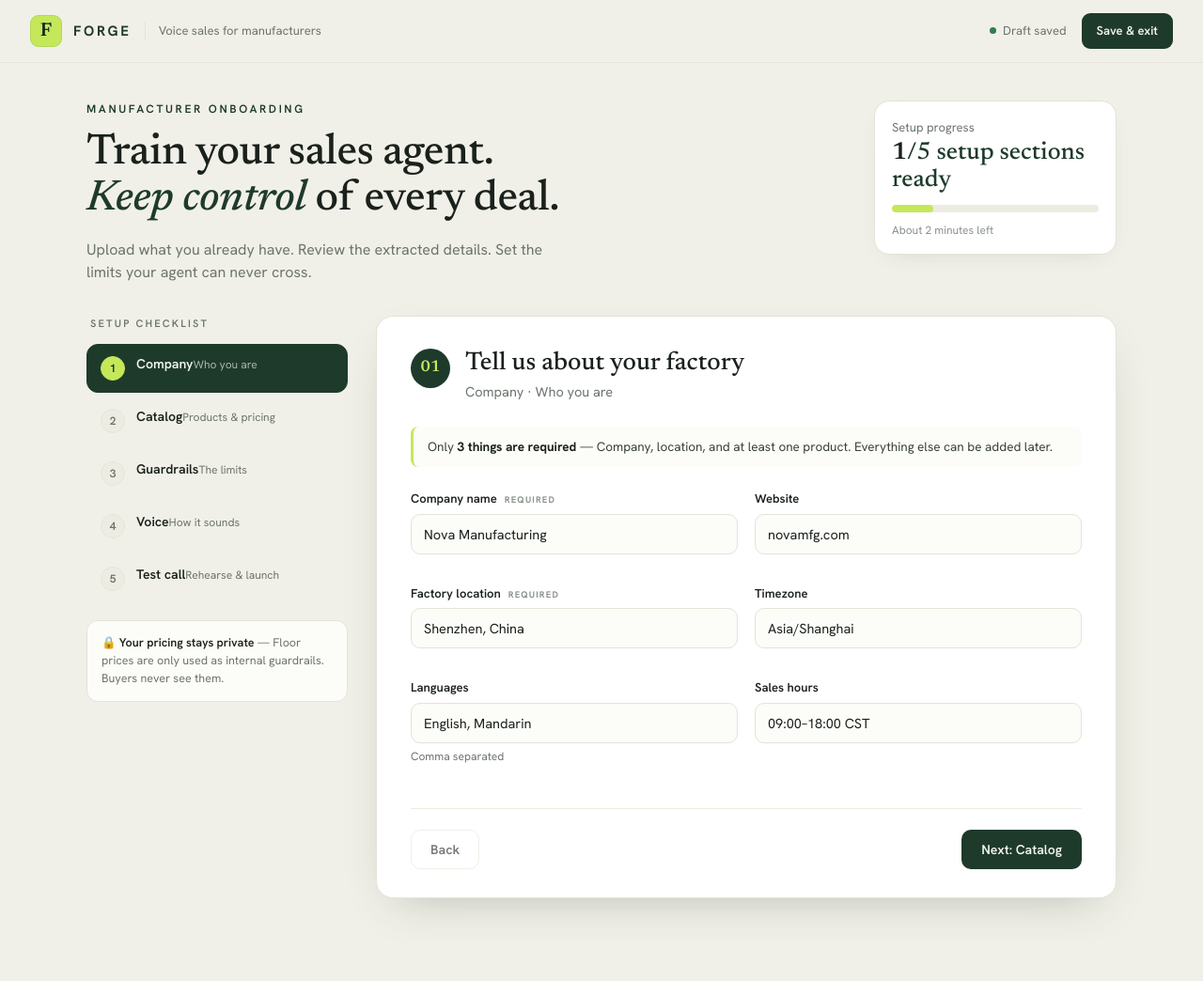
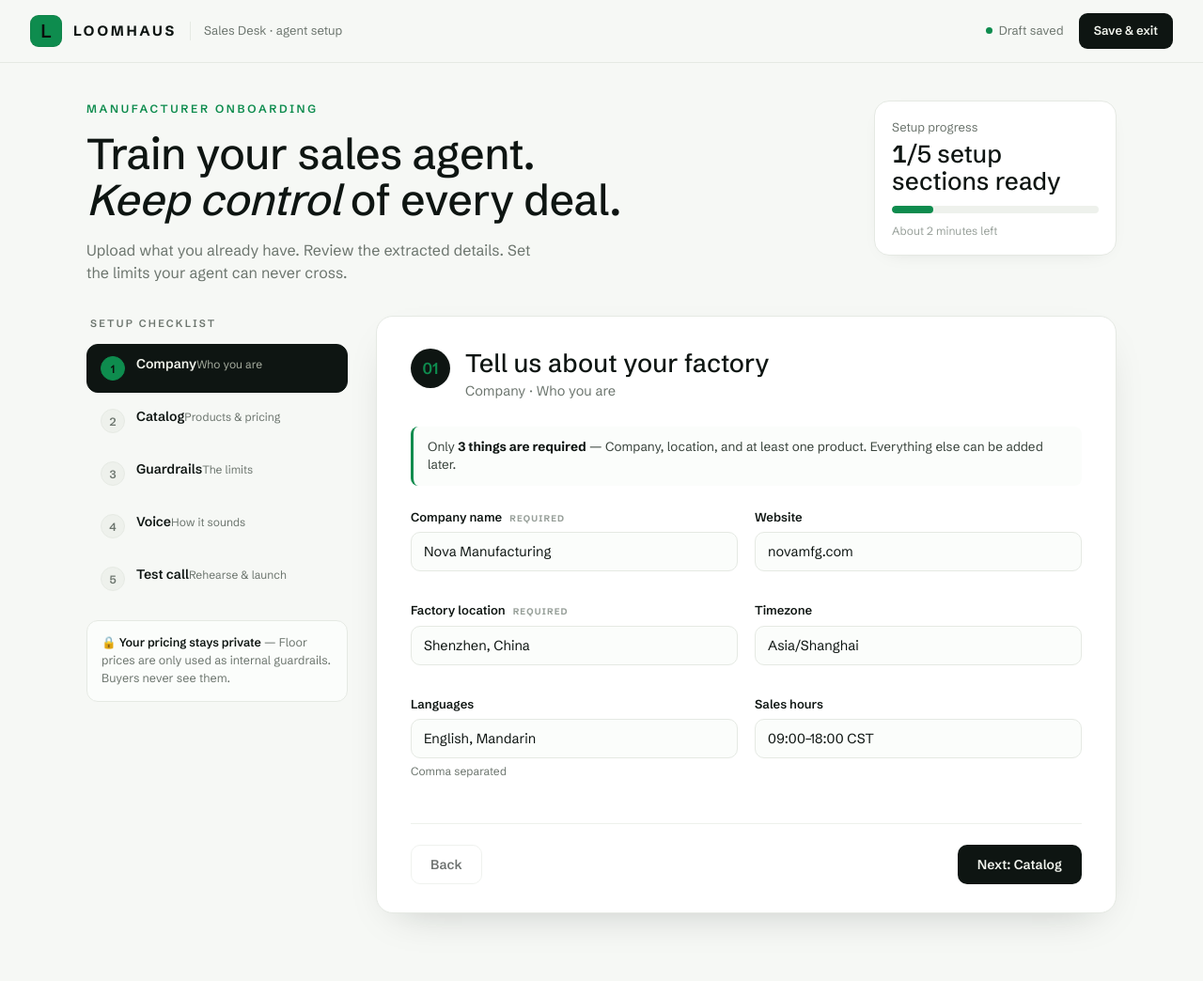
Before and after one commit to aryanmotgi/HackNation, a Flask app: page /intake in a window 1280 px wide. Shown: the whole page at 94% size. Before the commit the page ends 975 px from the top, so only its background shows below. Run offline with Flask 3, Linux system fonts and the light colour scheme.

Commit message:
refactor(intake): reskin to Loomhaus theme + make it the landing page
- intake.css: retheme from Forge's cream/serif/lime to our green/white/black
  dashboard theme (Schibsted Grotesk + IBM Plex Mono). Same layout/flow, our look.
- intake.html: rebrand FORGE -> LOOMHAUS, drop the serif font links, Save & exit -> /dashboard
- Intake is now the LANDING page: "/" serves the wizard; dashboard moves to /dashboard
- Remove the "Intake" link from the app nav (dashboard/messaging/graph);
  Dashboard nav now points at /dashboard

Verified in-browser: landing renders in our theme; dashboard + nav intact.

Co-Authored-By: Claude Opus 4.8 (1M context) <noreply@anthropic.com>

```diff
--- a/frontend/app.py
+++ b/frontend/app.py
@@ -69,6 +69,17 @@ def _snapshot(force: bool = False) -> dict:
 
 
 @app.route("/")
+def intake_landing():
+    # Intake is the landing page — the manufacturer sets up their agent first.
+    return render_template("intake.html")
+
+
+@app.route("/intake")
+def intake():
+    return render_template("intake.html")
+
+
+@app.route("/dashboard")
 def dashboard():
     return render_template("dashboard.html")
 
@@ -101,11 +112,6 @@ def api_graph():
 
 
 # ── Intake wizard ────────────────────────────────────────────────────────────
-
-@app.route("/intake")
-def intake():
-    return render_template("intake.html")
-
 
 @app.route("/api/intake/parse", methods=["POST"])
 def api_intake_parse():
--- a/frontend/static/intake.css
+++ b/frontend/static/intake.css
@@ -1,31 +1,51 @@
 /* ============================================================================
-   Forge intake wizard — self-contained theme (does NOT use styles.css)
-   Warm cream ground, near-white card, forest green + lime accents,
-   editorial serif headings (Newsreader) + grotesque body (Hanken Grotesk).
+   Intake wizard — Loomhaus theme (matches the dashboard: green / white / black,
+   Schibsted Grotesk + IBM Plex Mono). Same operational look as the rest of the app.
    ========================================================================== */
 
+@import url('https://fonts.googleapis.com/css2?family=Schibsted+Grotesk:wght@400;500;600;700&family=IBM+Plex+Mono:wght@400;500;600&display=swap');
+
 :root {
-  --cream:        #F1F0E8;
-  --cream-2:      #F4F3EA;
+  --cream:        #F6F8F5;   /* app background */
+  --cream-2:      #FFFFFF;
   --card:         #FFFFFF;
-  --card-2:       #FCFCF9;
-  --forest:       #1E3A2B;
-  --forest-deep:  #16281E;
-  --lime:         #C4E85A;
-  --lime-bright:  #BDE84A;
-  --ink:          #1A211C;
-  --muted:        #6B746C;
-  --muted-soft:   #8A928A;
-  --line:         #E4E3D8;
-  --line-soft:    #EDECE2;
-  --danger:       #B23A3A;
-  --danger-bg:    #FBEDED;
-  --ok:           #2E7D4F;
-  --shadow:       0 18px 48px -22px rgba(30, 58, 43, 0.30);
-  --shadow-soft:  0 8px 26px -18px rgba(30, 58, 43, 0.28);
-  --serif: "Newsreader", Georgia, "Times New Roman", serif;
-  --sans:  "Hanken Grotesk", system-ui, -apple-system, sans-serif;
+  --card-2:       #FBFDFB;
+  --forest:       #0E1512;   /* dark surface + ink (near-black green) */
+  --forest-deep:  #0A0F0C;
+  --lime:         #0E8C4E;   /* green accent (was lime) */
+  --lime-bright:  #16A34A;
+  --ink:          #0E1512;
+  --muted:        #6C756E;
+  --muted-soft:   #98A09A;
+  --line:         #E5E9E3;
+  --line-soft:    #EEF1EC;
+  --danger:       #C8362E;
+  --danger-bg:    #FBECEA;
+  --ok:           #0E8C4E;
+  --shadow:       0 16px 44px -24px rgba(14, 21, 18, 0.28);
+  --shadow-soft:  0 6px 22px -16px rgba(14, 21, 18, 0.22);
+  --serif: "Schibsted Grotesk", system-ui, -apple-system, sans-serif;
+  --sans:  "Schibsted Grotesk", system-ui, -apple-system, sans-serif;
+  --mono:  "IBM Plex Mono", ui-monospace, SFMono-Regular, monospace;
 }
+
+/* Loomhaus theme tweaks: green accents where Forge used lime/serif-italic */
+.fg-eyebrow { color: var(--lime) !important; }
+.fg-hero h1 { font-weight: 700; letter-spacing: -0.02em; }
+.fg-hero h1 .accent { color: var(--lime); font-style: normal; }
+.fg-progress-count, .fg-progress-count b { font-family: var(--mono); font-weight: 600; }
+.fg-input:focus, .fg-textarea:focus, .fg-select:focus {
+  border-color: var(--lime) !important;
+  box-shadow: 0 0 0 3px rgba(14, 140, 78, 0.14) !important;
+}
+.fg-step-badge, .fg-check-item.active .fg-check-num, .fg-locked-tag,
+.fg-progress-count b { color: var(--ink); }
+.fg-step-badge { color: #fff; }
+.fg-upload-icon { color: #fff; }
+.fg-locked-tag { background: var(--lime); color: #fff; }
+.fg-check-item.active .fg-check-num { background: var(--lime); color: #fff; border-color: var(--lime); }
+.fg-mark { background: var(--lime); color: #fff; font-family: var(--sans); font-weight: 700; }
+.fg-wordmark { color: var(--ink); }
 
 * { box-sizing: border-box; }
 
--- a/frontend/templates/dashboard.html
+++ b/frontend/templates/dashboard.html
@@ -11,10 +11,9 @@
   <nav class="nav">
     <div class="nav__brand"><span class="nav__mark"></span> Loomhaus · Sales Desk</div>
     <div class="nav__links">
-      <a class="nav__link nav__link--active" href="/">Dashboard</a>
+      <a class="nav__link nav__link--active" href="/dashboard">Dashboard</a>
       <a class="nav__link" href="/messaging">Messaging</a>
       <a class="nav__link" href="/graph">Graph</a>
-      <a class="nav__link" href="/intake">Intake</a>
     </div>
     <div class="nav__spacer"></div>
     <span id="mode-tag" class="mode-tag"><span class="mode-tag__dot"></span> …</span>
--- a/frontend/templates/graph.html
+++ b/frontend/templates/graph.html
@@ -13,10 +13,9 @@
   <nav class="nav">
     <div class="nav__brand"><span class="nav__mark"></span> Loomhaus · Sales Desk</div>
     <div class="nav__links">
-      <a class="nav__link" href="/">Dashboard</a>
+      <a class="nav__link" href="/dashboard">Dashboard</a>
       <a class="nav__link" href="/messaging">Messaging</a>
       <a class="nav__link nav__link--active" href="/graph">Graph</a>
-      <a class="nav__link" href="/intake">Intake</a>
     </div>
     <div class="nav__spacer"></div>
     <span id="mode-tag" class="mode-tag"><span class="mode-tag__dot"></span> …</span>
--- a/frontend/templates/intake.html
+++ b/frontend/templates/intake.html
@@ -3,10 +3,7 @@
 <head>
   <meta charset="utf-8" />
   <meta name="viewport" content="width=device-width, initial-scale=1" />
-  <title>Forge — Set up your sales agent</title>
-  <link rel="preconnect" href="https://fonts.googleapis.com" />
-  <link rel="preconnect" href="https://fonts.gstatic.com" crossorigin />
-  <link href="https://fonts.googleapis.com/css2?family=Newsreader:ital,wght@0,400;0,500;0,600;1,400;1,500&family=Hanken+Grotesk:wght@400;500;600;700&display=swap" rel="stylesheet" />
+  <title>Loomhaus — Set up your sales agent</title>
   <link rel="stylesheet" href="/static/intake.css" />
 </head>
 <body>
@@ -14,14 +11,14 @@
   <!-- ── Header ─────────────────────────────────────────────────────── -->
   <header class="fg-header">
     <div class="fg-brand">
-      <div class="fg-mark">F</div>
-      <span class="fg-wordmark">FORGE</span>
+      <div class="fg-mark">L</div>
+      <span class="fg-wordmark">LOOMHAUS</span>
       <span class="fg-divider"></span>
-      <span class="fg-tagline">Voice sales for manufacturers</span>
+      <span class="fg-tagline">Sales Desk · agent setup</span>
     </div>
     <div class="fg-header-right">
       <span class="fg-saved"><span class="fg-dot"></span> Draft saved</span>
-      <a class="fg-exit" href="/">Save &amp; exit</a>
+      <a class="fg-exit" href="/dashboard">Save &amp; exit</a>
     </div>
   </header>
 
--- a/frontend/templates/messaging.html
+++ b/frontend/templates/messaging.html
@@ -11,10 +11,9 @@
   <nav class="nav">
     <div class="nav__brand"><span class="nav__mark"></span> Loomhaus · Sales Desk</div>
     <div class="nav__links">
-      <a class="nav__link" href="/">Dashboard</a>
+      <a class="nav__link" href="/dashboard">Dashboard</a>
       <a class="nav__link nav__link--active" href="/messaging">Messaging</a>
       <a class="nav__link" href="/graph">Graph</a>
-      <a class="nav__link" href="/intake">Intake</a>
     </div>
     <div class="nav__spacer"></div>
     <span id="mode-tag" class="mode-tag"><span class="mode-tag__dot"></span> …</span>
```
